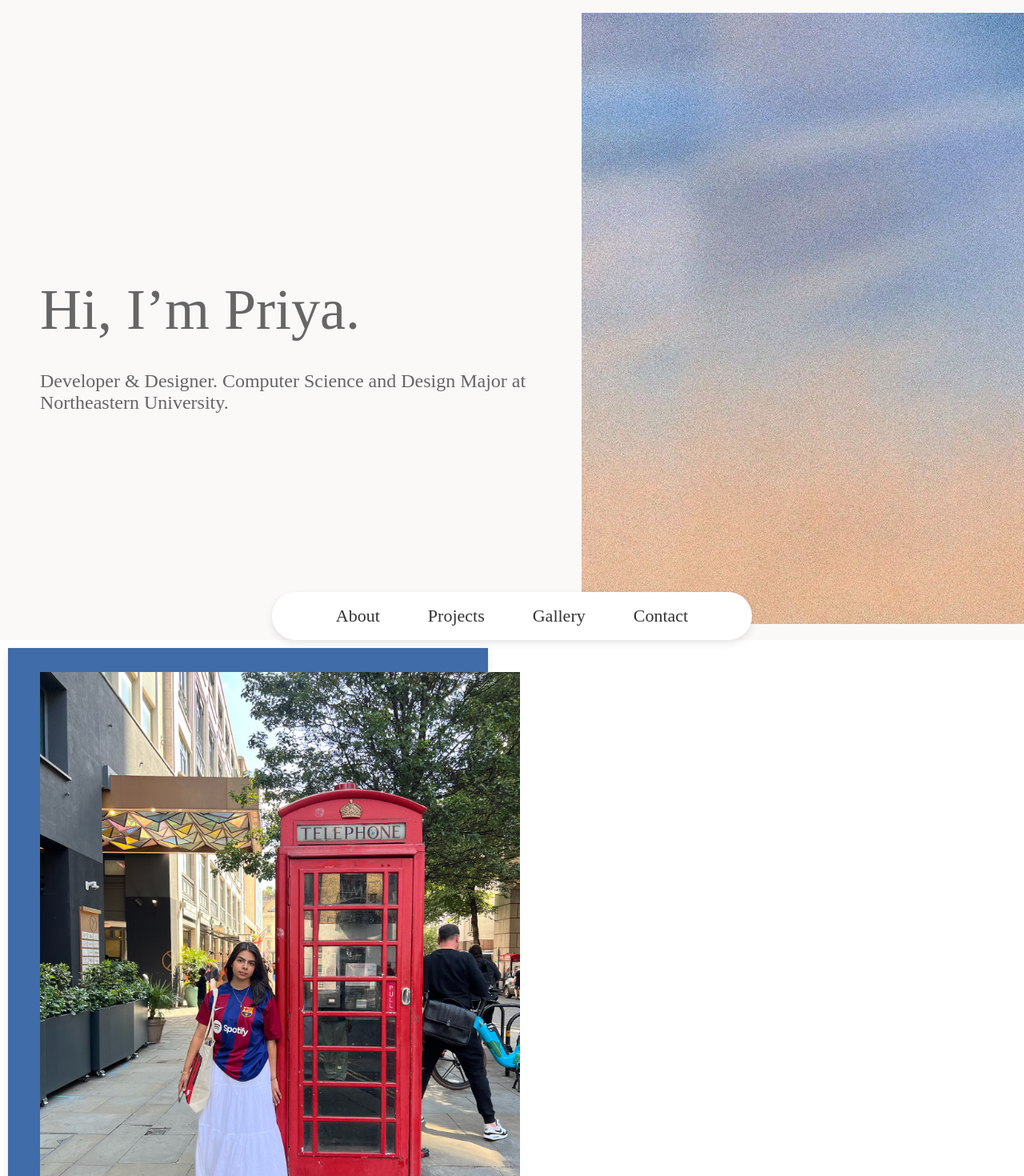
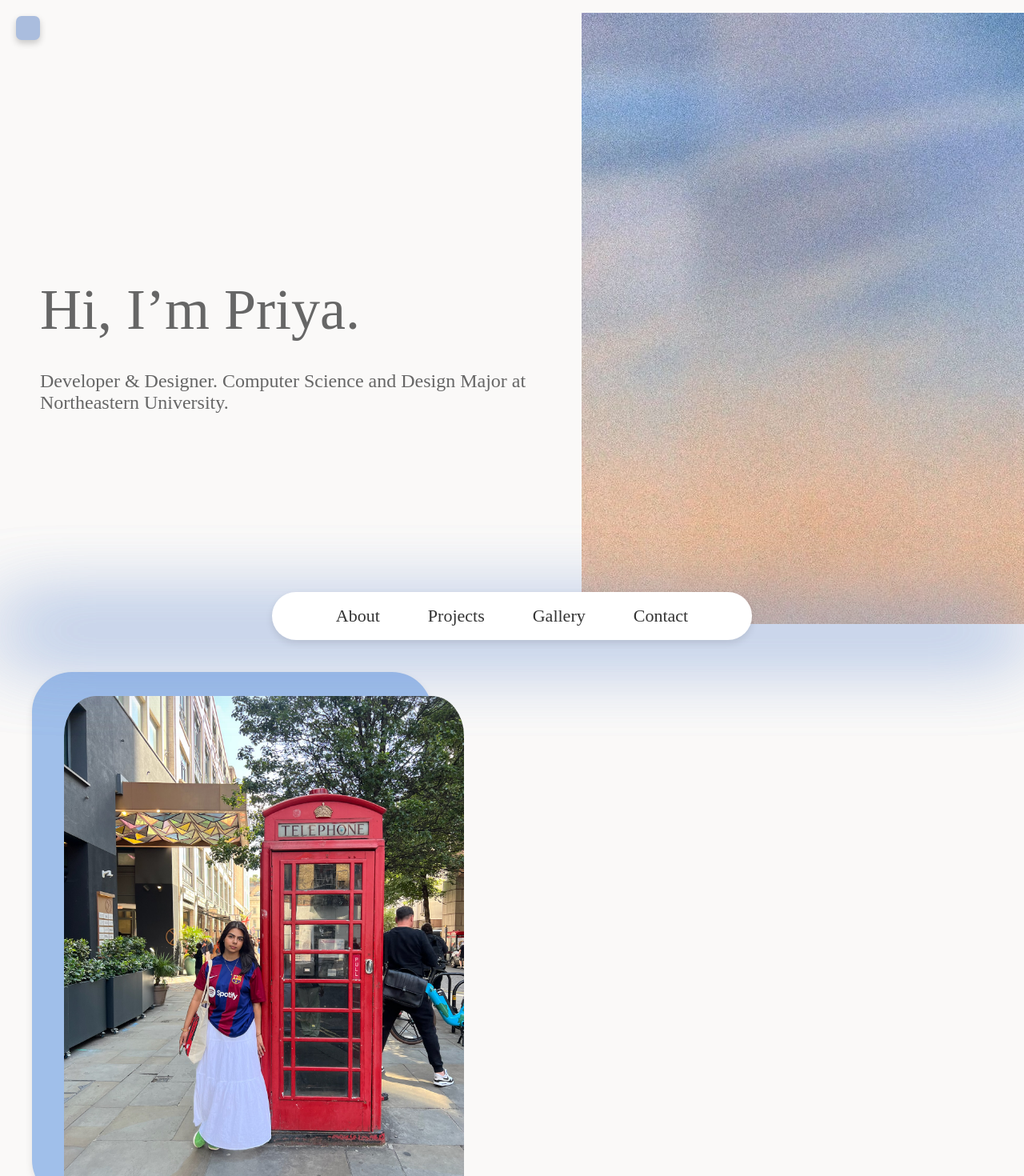
Before and after one commit to priya-singh-14/portfolio, a React (Create React App) app in the folder my-website/: page / in a window 1280 px wide. Shown: the top 1470 px of the page at 80% size. Built offline with nearby package versions, Linux system fonts and the light colour scheme.

Commit message:
Set consistent background color, home button, reformatted images and added blur to bottom of screen

```diff
--- a/my-website/src/App.css
+++ b/my-website/src/App.css
@@ -1,5 +1,6 @@
 .App {
   text-align: center;
+  background-color: #faf9f8;
 }
 
 .App-logo {
@@ -12,6 +13,7 @@
     animation: App-logo-spin infinite 20s linear;
   }
 }
+
 
 .App-header {
   background-color: #282c34;
--- a/my-website/src/about.css
+++ b/my-website/src/about.css
@@ -1,14 +1,21 @@
+
+.about {
+    background-color: #faf9f8; /* Background color, adjust as needed */
+}
+
 .headshot img {
-    width: 600px;
+    width: 500px;
     height: auto;
     padding: 30px 40px;
+    border-radius: 80px; /* Creates the ellipse shape */
 }
 
 .headshot-background {
-    background-color: rgb(64, 108, 169); /* The white ellipse */
-    width: 600px; /* Width of the ellipse-like shape */
-    height: 800px; /* Adjust the height of the ellipse */
+    background-color: rgb(160, 191, 234); /* The white ellipse */
+    border-radius: 50px; /* Creates the ellipse shape */
+    width: 500px; /* Width of the ellipse-like shape */
+    height: 660px; /* Adjust the height of the ellipse */
     display: flex;
     box-shadow: 0 4px 10px rgba(0, 0, 0, 0.1); /* Subtle shadow for depth */
-    margin: 10px;
+    margin: 40px;
   }
--- a/my-website/src/header.css
+++ b/my-website/src/header.css
@@ -4,6 +4,24 @@
   align-items: center;
   height: 100vh; /* Takes full height of the viewport */
   background-color: #faf9f8; /* Background color, adjust as needed */
+}
+
+.button {
+  position: absolute;
+  top: 20px;      /* Adjust the distance from the top of the screen */
+  left: 20px;    /* Adjust the distance from the right of the screen */
+  width: 30px;    /* Set width of the button */
+  height: 30px;   /* Set height of the button (making it a square) */
+  background-color: #aabdde; /* Background color of the button */
+  border-radius: 7px; /* Rounds the edges */
+  display: flex;
+  box-shadow: 0 4px 8px rgba(0, 0, 0, 0.2);
+  transition: background-color 0.3s ease, transform 0.3s ease;
+}
+
+.button:hover {
+  background-color: #555;  /* Change color on hover */
+  transform: scale(1.1);   /* Scale button on hover for effect */
 }
 
 .text-section {
@@ -34,3 +52,16 @@
   max-width: 100%;
   height: auto; /* Ensures the image scales proportionally */
 }
+
+header::after {
+  content: '';
+  position: fixed; /* Fixes the pseudo-element relative to the viewport */
+  left: 0; /* Aligns the element to the left edge of the viewport */
+  bottom: 0; /* Aligns the element to the bottom of the viewport */
+  width: 100%; /* Ensures the element spans the entire width of the viewport */
+  height: 3%; /* Adjust the height to control the area of the blur effect */
+  background-color: #7195d4;
+  filter: blur(50px); /* Adjust the blur intensity */
+  z-index: 4; /* Ensures the blur is above the background but below content */
+  pointer-events: none; /* Allows clicks to pass through to elements underneath */
+}
--- a/my-website/src/header.jsx
+++ b/my-website/src/header.jsx
@@ -1,10 +1,12 @@
 import React from 'react';
 import './header.css';
 import bo from './bo.jpg';
+import HomeButton from './homebutton';
 
 const Header = () => {
   return (
     <header className="header">
+    <HomeButton />
       <div className='text-section'>
       <div className='large'>
       <p>Hi, I’m Priya. </p>
@@ -14,6 +16,7 @@ const Header = () => {
      <div className='img-section'>
      <img src={bo} alt="img"></img>
      </div>
+     <div class="blur-footer"></div>
     </header>
   );
 };
--- /dev/null
+++ b/my-website/src/homebutton.jsx
@@ -0,0 +1,13 @@
+import React from 'react';
+import './header.css';
+
+
+const HomeButton = () => {
+  return (
+    <div className='button'>
+    <a href="index.html" class="home-button"></a>
+</div>
+  );
+};
+
+export default HomeButton;
--- a/my-website/src/index.css
+++ b/my-website/src/index.css
@@ -5,6 +5,7 @@ body {
     sans-serif;
   -webkit-font-smoothing: antialiased;
   -moz-osx-font-smoothing: grayscale;
+  background-color: #faf9f8;
 }
 
 code {
--- a/my-website/src/navbar.jsx
+++ b/my-website/src/navbar.jsx
@@ -1,6 +1,5 @@
-// src/components/Navbar.jsx
 import React from 'react';
-import './navbar.css'; // The CSS will handle the ellipse and hover effect
+import './navbar.css';
 
 const Navbar = () => {
   return (
```
